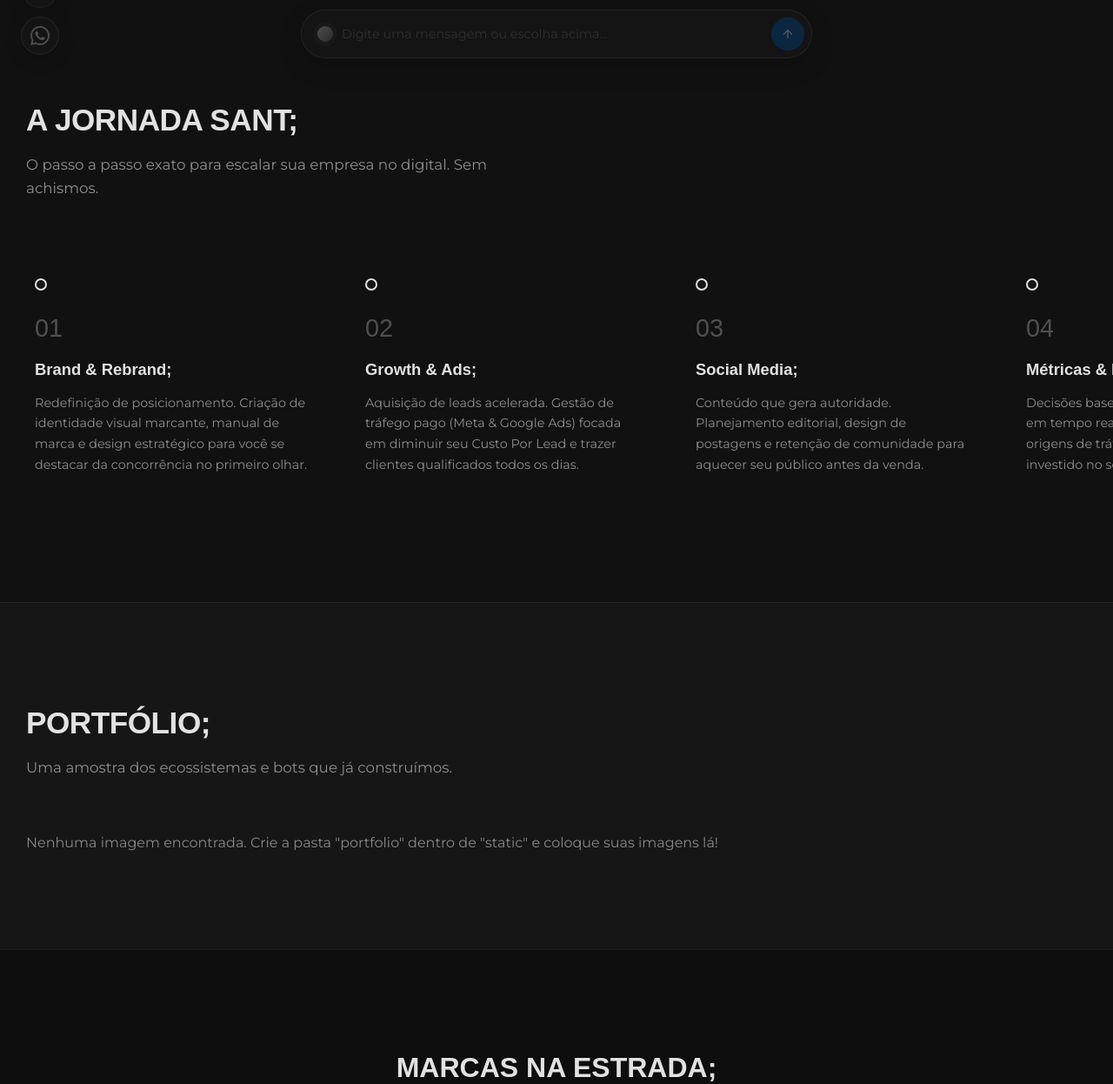
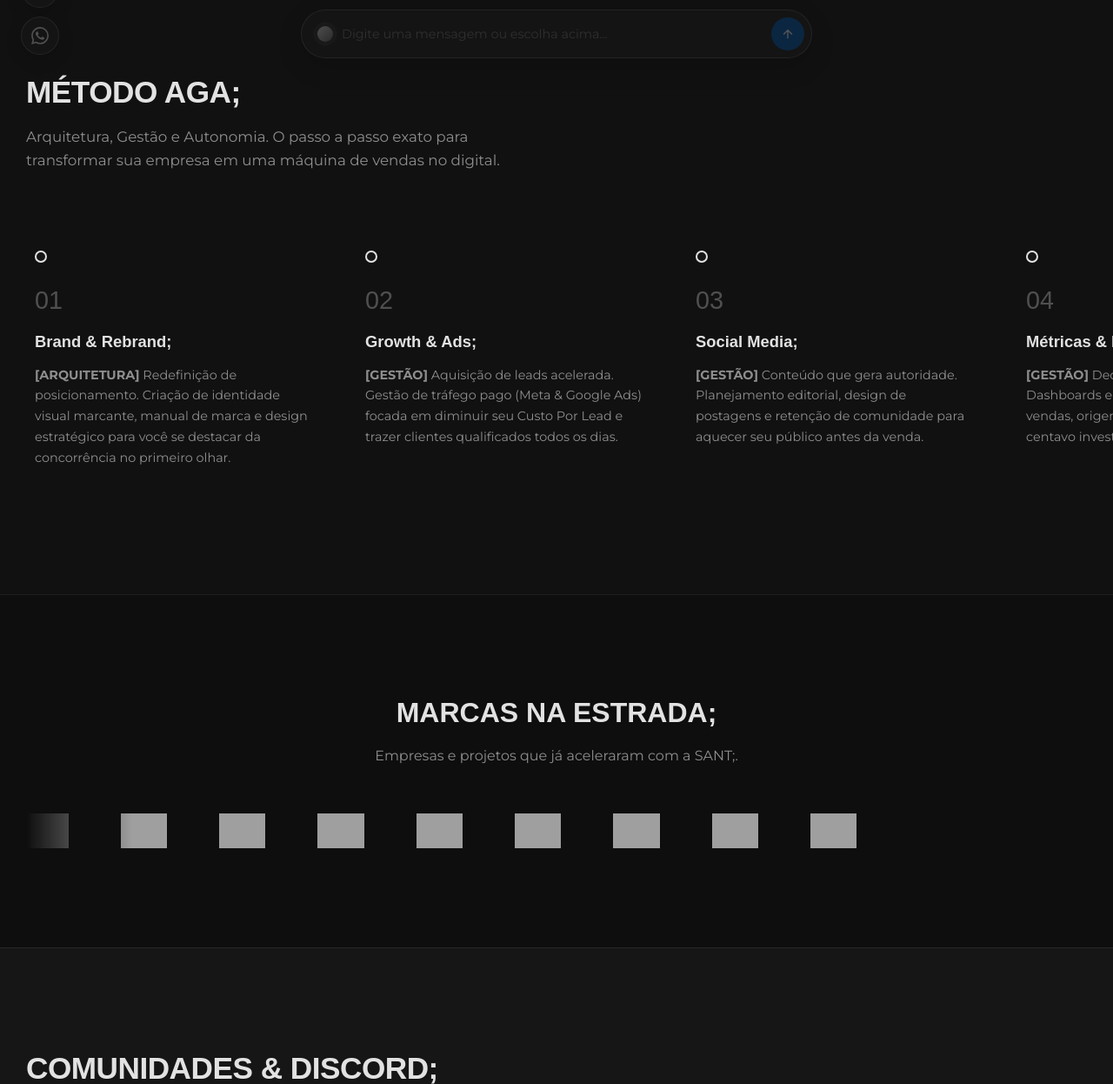
Before and after one commit to uisk021/sant, a Flask app: page / in a window 1280 px wide. Shown: the part 713-1959 px from the top of the page at 87% size. Run offline with Flask 3, Linux system fonts and the light colour scheme; some web fonts are replaced; grey boxes are pictures that could not be loaded.

Commit message:
Update index.html

```diff
--- a/templates/index.html
+++ b/templates/index.html
@@ -3,7 +3,7 @@
 <head>
     <meta charset="UTF-8">
     <meta name="viewport" content="width=device-width, initial-scale=1.0">
-    <title>SANT; — Ecossistemas Digitais</title>
+    <title>SANT; — Método AGA; & Ecossistemas Digitais</title>
 
     <!-- Fontes Oficiais -->
     <link rel="preconnect" href="https://fonts.googleapis.com">
@@ -14,128 +14,105 @@
 </head>
 <body>
 
-    <button class="btn-nav" onclick="abrirPopupProjeto()">INICIAR PROJETO ;</button>
-
     <!-- ========== NAVBAR ========== -->
     <nav class="navbar">
         <div class="nav-container">
-        <!-- Puxa diretamente o arquivo static/logo.png -->
+            <!-- Logo oficial ;S -->
             <a href="#home" class="logo-link" title="SANT;">
                 <img src="{{ url_for('static', filename='logo.png') }}" alt="SANT;" class="brand-logo-nav">
             </a>
 
             <!-- Links do Menu -->
             <ul class="nav-menu">
-            <li><a href="#metodologia">METODOLOGIA</a></li>
+                <li><a href="#metodologia">MÉTODO AGA;</a></li>
+                <li><a href="#discord">DISCORD & BOTS</a></li>
                 <li><a href="#portfolio">PORTFÓLIO</a></li>
-            <li><a href="#clientes">CLIENTES</a></li>
-            <li><a href="#discord">DISCORD & BOTS</a></li>
                 <li><a href="#produtos">TEMPLATES</a></li>
             </ul>
 
-        <!-- Botão de Ação -->
-    <button class="btn-nav" onclick="abrirWhatsAppDirect()">INICIAR PROJETO ;</button>
+            <!-- Botão Ação -->
+            <a href="https://wa.me/5511999999999?text=Ol%C3%A1%20SANT%3B!%20Gostaria%20de%20iniciar%20um%20novo%20projeto."
+               target="_blank"
+               class="btn-nav">
+                INICIAR PROJETO ;
+            </a>
         </div>
     </nav>
-<!-- ========== HERO COM ANIMAÇÃO DE FUNDO ========== -->
-<!-- ========== HERO COM VÍDEO DE FUNDO ========== -->
+
+    <!-- ========== HERO (COM BACKGROUND ANIMAÇÃO) ========== -->
     <section id="home" class="hero">
-    <!-- Vídeo de Fundo em Loop Automático -->
-    <video autoplay loop muted playsinline class="hero-bg-video">
-        <source src="{{ url_for('static', filename='bg-hero.mp4') }}" type="video/mp4">
-    </video>
-
-    <!-- Camada escura por cima para o texto ficar legível -->
+        <div class="hero-bg-image"></div>
+        <div class="hero-bg-glow"></div>
         <div class="hero-vignette"></div>
 
         <div class="container hero-content">
-        <div class="hero-tag">SANT; DIGITAL ECOSYSTEMS</div>
+            <div class="hero-tag">SANT; — MÉTODO AGA;</div>
             <h1 class="hero-title">
                 NÃO VENDEMOS SITES.<br>
                 CONSTRUÍMOS SEU <span class="highlight">ECOSSISTEMA;</span>
             </h1>
             <p class="hero-subtitle">
-            O que começou como um simples Instagram agora exige automação.
-            Nós transformamos seguidores em clientes operando 24/7 com Sites de Alta Conversão e Autobots de IA.
+                Aceleração digital através da <strong>Arquitetura de Gestão Autônoma</strong>.
+                Transformamos seguidores em clientes compradores operando 24/7 com Sites de Alta Conversão e Autobots de IA.
             </p>
             <div class="hero-actions">
-            <a href="#metodologia" class="btn btn-primary">VER COMO FUNCIONA ;</a>
+                <a href="#metodologia" class="btn btn-primary">VER MÉTODO AGA;</a>
             </div>
         </div>
     </section>
 
-<!-- ========== TIMELINE HORIZONTAL (SEM ESPAÇO FANTASMA) ========== -->
+    <!-- ========== TIMELINE HORIZONTAL (MÉTODO AGA;) ========== -->
     <section id="metodologia" class="section timeline-section">
         <div class="container">
-        <h2 class="section-title-left">A JORNADA SANT;</h2>
-        <p class="section-subtitle-left">O passo a passo exato para escalar sua empresa no digital. Sem achismos.</p>
+            <h2 class="section-title-left">MÉTODO AGA;</h2>
+            <p class="section-subtitle-left">Arquitetura, Gestão e Autonomia. O passo a passo exato para transformar sua empresa em uma máquina de vendas no digital.</p>
         </div>
 
         <div class="timeline-wrapper">
             <div class="timeline-track">
-            <!-- Etapa 1 -->
+                <!-- Etapa 1: Arquitetura -->
                 <div class="timeline-item">
                     <div class="timeline-dot"></div>
                     <span class="step-number">01</span>
                     <h3>Brand & Rebrand;</h3>
-                <p>Redefinição de posicionamento. Criação de identidade visual marcante, manual de marca e design estratégico para você se destacar da concorrência no primeiro olhar.</p>
+                    <p><strong>[ARQUITETURA]</strong> Redefinição de posicionamento. Criação de identidade visual marcante, manual de marca e design estratégico para você se destacar da concorrência no primeiro olhar.</p>
                 </div>
 
-            <!-- Etapa 2 -->
+                <!-- Etapa 2: Gestão -->
                 <div class="timeline-item">
                     <div class="timeline-dot"></div>
                     <span class="step-number">02</span>
                     <h3>Growth & Ads;</h3>
-                <p>Aquisição de leads acelerada. Gestão de tráfego pago (Meta & Google Ads) focada em diminuir seu Custo Por Lead e trazer clientes qualificados todos os dias.</p>
+                    <p><strong>[GESTÃO]</strong> Aquisição de leads acelerada. Gestão de tráfego pago (Meta & Google Ads) focada em diminuir seu Custo Por Lead e trazer clientes qualificados todos os dias.</p>
                 </div>
 
-            <!-- Etapa 3 -->
+                <!-- Etapa 3: Gestão -->
                 <div class="timeline-item">
                     <div class="timeline-dot"></div>
                     <span class="step-number">03</span>
                     <h3>Social Media;</h3>
-                <p>Conteúdo que gera autoridade. Planejamento editorial, design de postagens e retenção de comunidade para aquecer seu público antes da venda.</p>
+                    <p><strong>[GESTÃO]</strong> Conteúdo que gera autoridade. Planejamento editorial, design de postagens e retenção de comunidade para aquecer seu público antes da venda.</p>
                 </div>
 
-            <!-- Etapa 4 -->
+                <!-- Etapa 4: Gestão -->
                 <div class="timeline-item">
                     <div class="timeline-dot"></div>
                     <span class="step-number">04</span>
                     <h3>Métricas & BI;</h3>
-                <p>Decisões baseadas em dados. Dashboards em tempo real para monitorar vendas, origens de tráfego e o ROI de cada centavo investido no seu negócio.</p>
+                    <p><strong>[GESTÃO]</strong> Decisões baseadas em dados. Dashboards em tempo real para monitorar vendas, origens de tráfego e o ROI de cada centavo investido no seu negócio.</p>
                 </div>
 
-            <!-- Etapa 5 -->
+                <!-- Etapa 5: Autonomia (O Coração) -->
                 <div class="timeline-item destaque">
                     <div class="timeline-dot"></div>
                     <span class="step-number">05</span>
                     <h3>Web + Autobot;</h3>
-                <p>O coração do ecossistema. Desenvolvemos seu site ultra-rápido integrado a um Autobot de IA que atende, qualifica e envia o lead quente direto para o seu WhatsApp.</p>
+                    <p><strong>[AUTONOMIA]</strong> O coração do ecossistema. Desenvolvemos seu site ultra-rápido integrado a um Autobot de IA que atende, qualifica e envia o lead quente direto para o seu WhatsApp 24/7.</p>
                 </div>
             </div>
         </div>
     </section>
-    <!-- ========== PORTFÓLIO (AUTOMÁTICO) ========== -->
-    <section id="portfolio" class="section">
-        <div class="container">
-            <h2 class="section-title-left">PORTFÓLIO;</h2>
-            <p class="section-subtitle-left">Uma amostra dos ecossistemas e bots que já construímos.</p>
 
-            <div class="portfolio-grid">
-                {% if portfolio_images %}
-                    <!-- Loop Mágico: O Python cria uma caixinha para cada foto na pasta -->
-                    {% for img in portfolio_images %}
-                        <div class="portfolio-item">
-                            <img src="{{ url_for('static', filename='portfolio/' + img) }}" alt="Portfólio SANT;">
-                        </div>
-                    {% endfor %}
-                {% else %}
-                    <!-- Se a pasta estiver vazia, mostra esse aviso -->
-                    <p style="color: #888;">Nenhuma imagem encontrada. Crie a pasta "portfolio" dentro de "static" e coloque suas imagens lá!</p>
-                {% endif %}
-            </div>
-        </div>
-    </section>
     <!-- ========== CLIENTES / MARCAS NA ESTRADA ========== -->
     <section id="clientes" class="section clientes-section">
         <div class="container">
@@ -144,11 +121,6 @@
 
             <div class="clientes-track-wrapper">
                 <div class="clientes-track" id="clientes-track">
-                <!--
-                  COMO ADICIONAR CLIENTES:
-                  1. Salve o logo em static/clientes/nome.png
-                  2. Adicione um <div class="cliente-logo"> abaixo
-                -->
                     <div class="cliente-logo">
                         <img src="{{ url_for('static', filename='clientes/cliente1.png') }}" alt="Cliente 1" onerror="this.parentElement.style.display='none'">
                     </div>
@@ -165,7 +137,7 @@
                         <img src="{{ url_for('static', filename='clientes/cliente5.png') }}" alt="Cliente 5" onerror="this.parentElement.style.display='none'">
                     </div>
 
-                <!-- Duplicados para o efeito de carrossel infinito -->
+                    <!-- Duplicados para efeito Infinito -->
                     <div class="cliente-logo">
                         <img src="{{ url_for('static', filename='clientes/cliente1.png') }}" alt="Cliente 1" onerror="this.parentElement.style.display='none'">
                     </div>
@@ -185,6 +157,7 @@
             </div>
         </div>
     </section>
+
     <!-- ========== SERVIÇOS PARA DISCORD ========== -->
     <section id="discord" class="section discord-section">
         <div class="container">
@@ -211,6 +184,25 @@
         </div>
     </section>
 
+    <!-- ========== PORTFÓLIO (AUTOMÁTICO) ========== -->
+    <section id="portfolio" class="section">
+        <div class="container">
+            <h2 class="section-title-left">PORTFÓLIO;</h2>
+            <p class="section-subtitle-left">Uma amostra dos ecossistemas e bots que já construímos.</p>
+
+            <div class="portfolio-grid">
+                {% if portfolio_images %}
+                    {% for img in portfolio_images %}
+                        <div class="portfolio-item">
+                            <img src="{{ url_for('static', filename='portfolio/' + img) }}" alt="Portfólio SANT;">
+                        </div>
+                    {% endfor %}
+                {% else %}
+                    <p style="color: #888;">Nenhuma imagem encontrada na pasta static/portfolio.</p>
+                {% endif %}
+            </div>
+        </div>
+    </section>
 
     <!-- ========== PRODUTOS & TEMPLATES ========== -->
     <section id="produtos" class="section">
@@ -251,14 +243,26 @@
                 <img src="{{ url_for('static', filename='logo.png') }}" alt="SANT;" class="footer-logo">
                 <p>Agência de Reconstrução & Aceleração Digital.</p>
             </div>
-            <p>SANT; © {{ ano_atual }} · Todos os direitos reservados.</p>
+            <p class="copy">SANT; © {{ ano_atual }} · Todos os direitos reservados.</p>
         </div>
     </footer>
 
+    <!-- ========== REDES SOCIAIS FLUTUANTES ========== -->
+    <div class="social-float">
+        <a href="https://www.instagram.com/sant.social/" target="_blank" class="social-btn ig" title="Instagram SANT;">
+            <svg viewBox="0 0 24 24" width="20" height="20" fill="currentColor">
+                <path d="M7.8 2h8.4C19.4 2 22 4.6 22 7.8v8.4a5.8 5.8 0 0 1-5.8 5.8H7.8C4.6 22 2 19.4 2 16.2V7.8A5.8 5.8 0 0 1 7.8 2m-.2 2A3.6 3.6 0 0 0 4 7.6v8.8C4 18.39 5.61 20 7.6 20h8.8a3.6 3.6 0 0 0 3.6-3.6V7.6C20 5.61 18.39 4 16.4 4H7.6m9.65 1.5a1.25 1.25 0 0 1 1.25 1.25A1.25 1.25 0 0 1 17.25 8 1.25 1.25 0 0 1 16 6.75a1.25 1.25 0 0 1 1.25-1.25M12 7a5 5 0 0 1 5 5 5 5 0 0 1-5 5 5 5 0 0 1-5-5 5 5 0 0 1 5-5m0 2a3 3 0 0 0-3 3 3 3 0 0 0 3 3 3 3 0 0 0 3-3 3 3 0 0 0-3-3z"/>
+            </svg>
+        </a>
+        <a href="https://wa.me/5511999999999" target="_blank" class="social-btn wa" title="WhatsApp SANT;">
+            <svg viewBox="0 0 24 24" width="20" height="20" fill="currentColor">
+                <path d="M17.472 14.382c-.297-.149-1.758-.867-2.03-.967-.273-.099-.471-.148-.67.15-.197.297-.767.966-.94 1.164-.173.199-.347.223-.644.075-.297-.15-1.255-.463-2.39-1.475-.883-.788-1.48-1.761-1.653-2.059-.173-.297-.018-.458.13-.606.134-.133.298-.347.446-.52.149-.174.198-.298.298-.497.099-.198.05-.371-.025-.52-.075-.149-.669-1.612-.916-2.207-.242-.579-.487-.5-.669-.51-.173-.008-.371-.01-.57-.01-.198 0-.52.074-.792.372-.272.297-1.04 1.016-1.04 2.479 0 1.462 1.065 2.875 1.213 3.074.149.198 2.096 3.2 5.077 4.487.709.306 1.262.489 1.694.625.712.227 1.36.195 1.871.118.571-.085 1.758-.719 2.006-1.413.248-.694.248-1.289.173-1.413-.074-.124-.272-.198-.57-.347m-5.421 7.403h-.004a9.87 9.87 0 0 1-5.031-1.378l-.361-.214-3.741.982.998-3.648-.235-.374a9.86 9.86 0 0 1-1.51-5.26c.001-5.45 4.436-9.884 9.888-9.884 2.64 0 5.122 1.03 6.988 2.898a9.825 9.825 0 0 1 2.893 6.994c-.003 5.45-4.435 9.884-9.885 9.884m8.413-18.297A11.815 11.815 0 0 0 12.05 0C5.495 0 .16 5.335.157 11.892c0 2.096.547 4.142 1.588 5.945L.057 24l6.305-1.654a11.882 11.882 0 0 0 5.683 1.448h.005c6.554 0 11.89-5.335 11.893-11.893a11.821 11.821 0 0 0-3.48-8.413z"/>
+            </svg>
+        </a>
+    </div>
+
     <!-- ========== CHATBOT FIXO ========== -->
     <div class="chatbot-wrapper" id="chatbot-wrapper">
-
-    <!-- Janela do Chat -->
         <div class="chat-history" id="chat-history">
             <div class="chat-header">
                 <div class="chat-header-left">
@@ -282,11 +286,10 @@
 
             <div class="chat-footer-note">
                 <span class="dot-online"></span>
-            Qualificação automática de leads · Resposta em segundos
+                Método AGA; · Atendimento Autônomo 24/7
             </div>
         </div>
 
-    <!-- Pílulas -->
         <div class="chat-suggestions" id="chat-suggestions">
             <button onclick="enviarMensagem('Quero um Site + Autobot')">Quero um Site + Autobot ;</button>
             <button onclick="enviarMensagem('Serviços para Discord')">Serviços para Discord ;</button>
@@ -297,7 +300,6 @@
             <button onclick="enviarMensagem('Comprar Templates')">Templates Prontos ;</button>
         </div>
 
-    <!-- Input -->
         <div class="chat-input-container">
             <div class="chat-icon-left">
                 <div class="ia-orb"></div>
@@ -310,71 +312,7 @@
             </button>
         </div>
     </div>
+
     <script src="{{ url_for('static', filename='script.js') }}"></script>
-
-<!-- ========== POPUP INICIAR PROJETO ========== -->
-<div class="popup-overlay" id="popup-projeto">
-    <div class="popup-card">
-        <button class="popup-close" onclick="fecharPopupProjeto()">✕</button>
-
-        <div class="popup-header">
-            <img src="{{ url_for('static', filename='logo.png') }}" alt="SANT;" class="popup-logo">
-            <h3>INICIAR PROJETO ;</h3>
-            <p>Responda em 30 segundos e nossa equipe te atende no WhatsApp.</p>
-        </div>
-
-        <form id="form-projeto" onsubmit="enviarFormularioProjeto(event)">
-            <div class="form-group">
-                <label>Qual serviço você precisa?</label>
-                <select id="form-servico" required>
-                    <option value="" disabled selected>Selecione...</option>
-                    <option value="Site + Autobot">Site + Autobot</option>
-                    <option value="Brand & Rebrand">Brand & Rebrand</option>
-                    <option value="Growth & Ads">Growth & Ads</option>
-                    <option value="Social Media">Social Media</option>
-                    <option value="Métricas & BI">Métricas & BI</option>
-                    <option value="Bot Discord">Bot Discord</option>
-                    <option value="Pacote Completo">Pacote Completo (Timeline)</option>
-                </select>
-            </div>
-
-            <div class="form-group">
-                <label>Nome da empresa / projeto</label>
-                <input type="text" id="form-empresa" placeholder="Ex: Minha Marca LTDA" required>
-            </div>
-
-            <div class="form-group">
-                <label>Orçamento estimado</label>
-                <select id="form-orcamento" required>
-                    <option value="" disabled selected>Selecione...</option>
-                    <option value="Até R$ 1.000">Até R$ 1.000</option>
-                    <option value="R$ 1.000 a R$ 3.000">R$ 1.000 a R$ 3.000</option>
-                    <option value="R$ 3.000 a R$ 8.000">R$ 3.000 a R$ 8.000</option>
-                    <option value="Acima de R$ 8.000">Acima de R$ 8.000</option>
-                </select>
-            </div>
-
-            <div class="form-group">
-                <label>Seu WhatsApp (com DDD)</label>
-                <input type="tel" id="form-telefone" placeholder="(11) 99999-9999" required>
-            </div>
-
-            <button type="submit" class="btn-popup">ENVIAR PARA WHATSAPP ;</button>
-        </form>
-    </div>
-</div>
-<!-- ========== REDES SOCIAIS FLUTUANTES ========== -->
-<div class="social-float">
-    <a href="https://www.instagram.com/sant.social/" target="_blank" class="social-btn ig" title="Instagram SANT;">
-        <svg viewBox="0 0 24 24" width="22" height="22" fill="currentColor">
-            <path d="M7.8 2h8.4C19.4 2 22 4.6 22 7.8v8.4a5.8 5.8 0 0 1-5.8 5.8H7.8C4.6 22 2 19.4 2 16.2V7.8A5.8 5.8 0 0 1 7.8 2m-.2 2A3.6 3.6 0 0 0 4 7.6v8.8C4 18.39 5.61 20 7.6 20h8.8a3.6 3.6 0 0 0 3.6-3.6V7.6C20 5.61 18.39 4 16.4 4H7.6m9.65 1.5a1.25 1.25 0 0 1 1.25 1.25A1.25 1.25 0 0 1 17.25 8 1.25 1.25 0 0 1 16 6.75a1.25 1.25 0 0 1 1.25-1.25M12 7a5 5 0 0 1 5 5 5 5 0 0 1-5 5 5 5 0 0 1-5-5 5 5 0 0 1 5-5m0 2a3 3 0 0 0-3 3 3 3 0 0 0 3 3 3 3 0 0 0 3-3 3 3 0 0 0-3-3z"/>
-        </svg>
-    </a>
-    <a href="https://wa.me/5511999999999" target="_blank" class="social-btn wa" title="WhatsApp SANT;" id="btn-whatsapp-float">
-        <svg viewBox="0 0 24 24" width="22" height="22" fill="currentColor">
-            <path d="M17.472 14.382c-.297-.149-1.758-.867-2.03-.967-.273-.099-.471-.148-.67.15-.197.297-.767.966-.94 1.164-.173.199-.347.223-.644.075-.297-.15-1.255-.463-2.39-1.475-.883-.788-1.48-1.761-1.653-2.059-.173-.297-.018-.458.13-.606.134-.133.298-.347.446-.52.149-.174.198-.298.298-.497.099-.198.05-.371-.025-.52-.075-.149-.669-1.612-.916-2.207-.242-.579-.487-.5-.669-.51-.173-.008-.371-.01-.57-.01-.198 0-.52.074-.792.372-.272.297-1.04 1.016-1.04 2.479 0 1.462 1.065 2.875 1.213 3.074.149.198 2.096 3.2 5.077 4.487.709.306 1.262.489 1.694.625.712.227 1.36.195 1.871.118.571-.085 1.758-.719 2.006-1.413.248-.694.248-1.289.173-1.413-.074-.124-.272-.198-.57-.347m-5.421 7.403h-.004a9.87 9.87 0 0 1-5.031-1.378l-.361-.214-3.741.982.998-3.648-.235-.374a9.86 9.86 0 0 1-1.51-5.26c.001-5.45 4.436-9.884 9.888-9.884 2.64 0 5.122 1.03 6.988 2.898a9.825 9.825 0 0 1 2.893 6.994c-.003 5.45-4.435 9.884-9.885 9.884m8.413-18.297A11.815 11.815 0 0 0 12.05 0C5.495 0 .16 5.335.157 11.892c0 2.096.547 4.142 1.588 5.945L.057 24l6.305-1.654a11.882 11.882 0 0 0 5.683 1.448h.005c6.554 0 11.89-5.335 11.893-11.893a11.821 11.821 0 0 0-3.48-8.413z"/>
-        </svg>
-    </a>
-</div>
 </body>
 </html>
```
Lines whose indentation alone changed are shown as unchanged.
